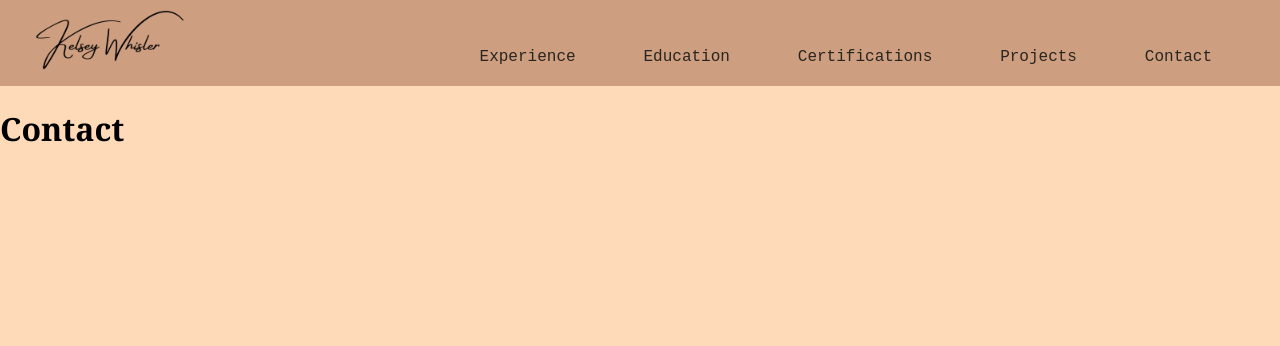
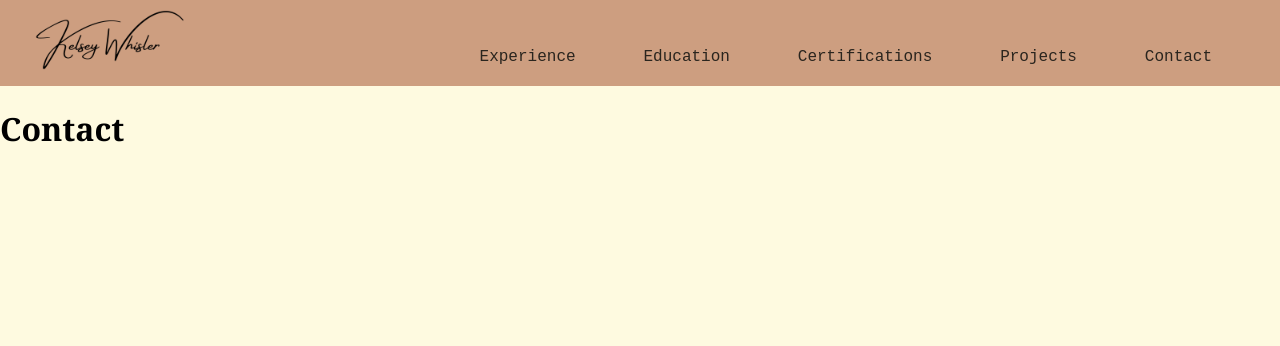
Before and after one commit to kwhis/kwhis.github.io, a PHP site: page /contact.html in a window 1280 px wide. Shown: the top 346 px of the page. Run offline with PHP 8.4, Linux system fonts and the light colour scheme.

Commit message:
Change color palatte

```diff
--- a/css/style.css
+++ b/css/style.css
@@ -1,6 +1,6 @@
 body{
     font-family: Verdana, sans-serif;
-    background-color: peachpuff;
+    background-color: #FEFAE0;
     margin: 0px;
 }
 
@@ -21,7 +21,7 @@ a {
 }
 
 a:hover {
-    text-shadow: #2A251E 2px 0 5px;
+    text-shadow: #CCD5AE 2px 0 5px;
     color: white;
 }
 
@@ -33,6 +33,7 @@ li a:hover {
 
 ul {
     background: #cd9e80;
+    width: 60%;
 }
 
 #menu {
```
